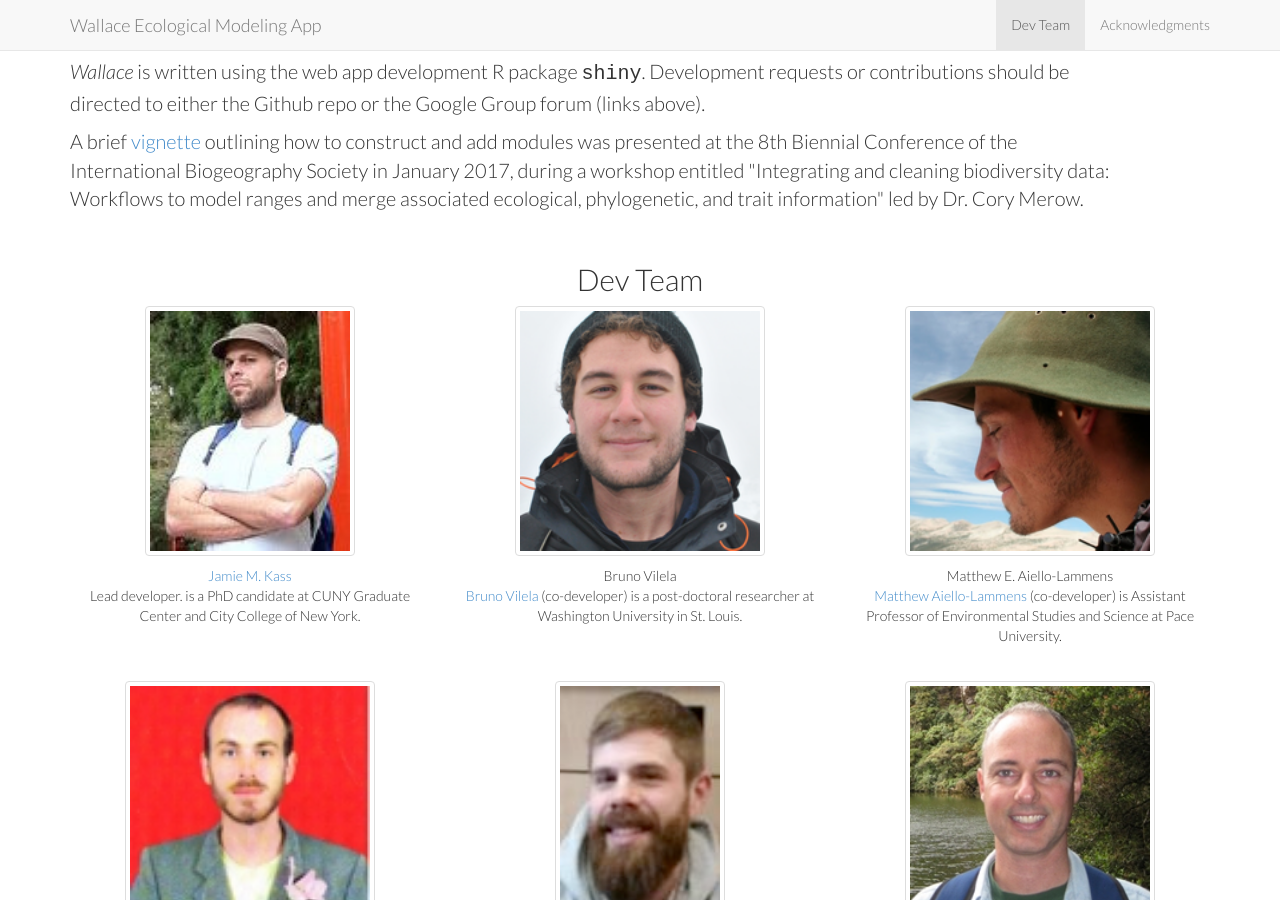
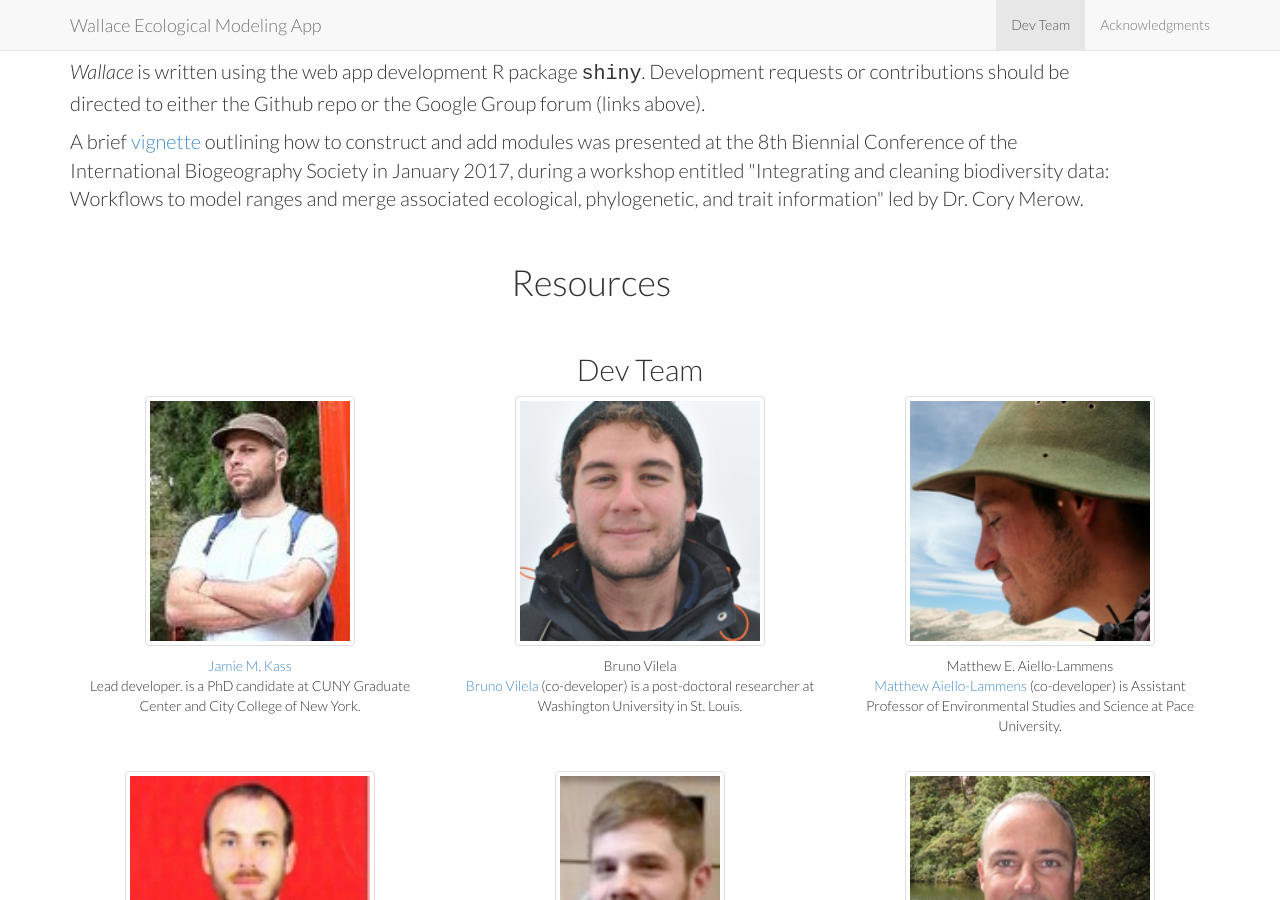
Before and after one commit to wallaceEcoMod/wallaceecomod.github.io, a Jekyll site: the page built from index.html, in a window 1280 px wide and 900 px high, scrolled down 1250 px. Built offline with Jekyll 4.4.1, drawn with Linux system fonts in a browser that asks for light colours.

Commit message:
Changes to about.html

```diff
--- a/_includes/about.html
+++ b/_includes/about.html
@@ -32,7 +32,9 @@
                   A brief <a href="https://cmerow.github.io/RDataScience/3_4_wallace.html" target="_blank">vignette</a> outlining how to construct and add modules was presented at the 8th Biennial Conference of the
                   International Biogeography Society in January 2017, during a workshop entitled "Integrating and cleaning biodiversity
                   data: Workflows to model ranges and merge associated ecological, phylogenetic, and trait information" led by Dr. Cory Merow.</p>
-                  <br/>
+                <br/>
+		<h1>Resources</h1>
+		<br/>
                 </div>
               </div>
             </section>
```
